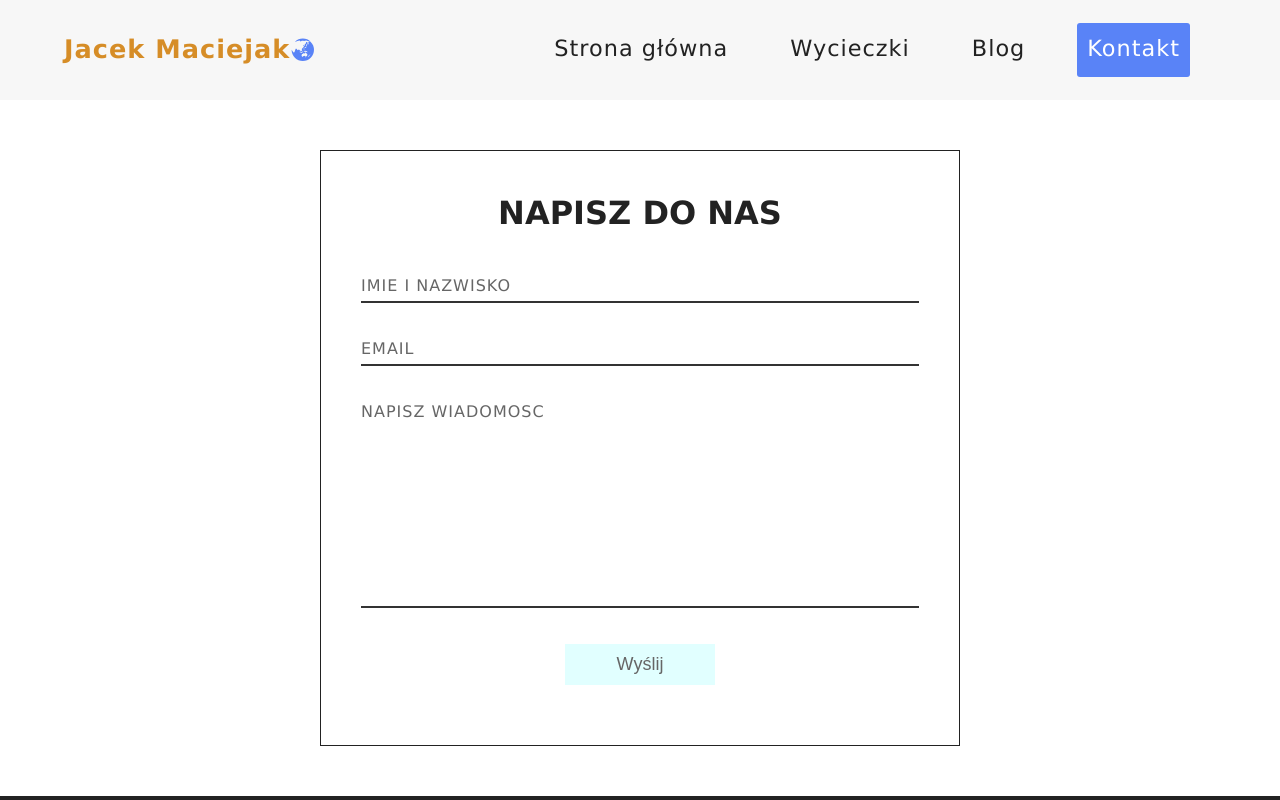
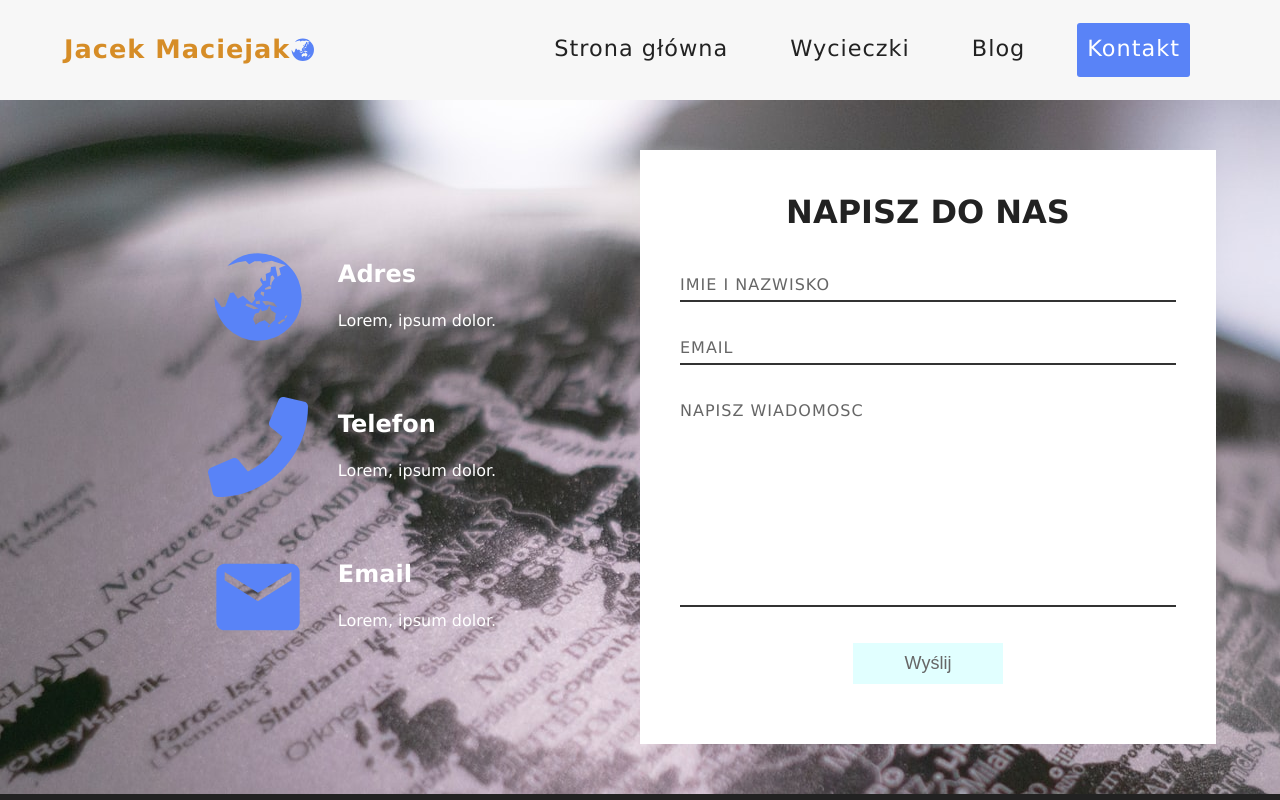
Before and after one commit to jacekmaciejak/Dream-holidays, a React (Create React App) app: page /kontakt in a window 1280 px wide. Shown: the top 800 px of the page. Built offline with nearby package versions, Linux system fonts and the light colour scheme.

Commit message:
Contact page has been finished

```diff
--- /dev/null
+++ b/src/components/Address/Address.css
@@ -0,0 +1,24 @@
+.address__container {
+    /* background-color: var(--mainWhite); */
+    color: var(--mainWhite);
+    width: 50%;
+}
+
+.address__item {
+    display: flex;
+    justify-content: center;
+    align-items: center;
+    column-gap: 30px;
+    row-gap: 30px;
+}
+
+.address__item:nth-child(2) {
+    margin: 50px 0;
+}
+
+.address__item span {
+    color: var(--mainBlue);
+    font-size: 100px;
+    display: flex;
+    align-items: center;
+}
--- /dev/null
+++ b/src/components/Address/Address.js
@@ -0,0 +1,38 @@
+import React from 'react'
+import './Address.css'
+import { FaPhone } from 'react-icons/fa'
+import { GiEarthAsiaOceania } from 'react-icons/gi'
+import { MdEmail } from 'react-icons/md'
+
+function Address() {
+    return (
+        <section className='address__container'>
+            <div className="address__item">
+                <span><GiEarthAsiaOceania /></span>
+                <div className="address__info">
+                    <h3>Adres</h3>
+                    <p>Lorem, ipsum dolor.</p>
+                </div>
+            </div>
+            <div className="address__item">
+                <span><FaPhone /></span>
+                <div className="address__info">
+                    <h3>Telefon</h3>
+                    <p>Lorem, ipsum dolor.</p>
+                </div>
+
+            </div>
+            <div className="address__item">
+                <span><MdEmail /></span>
+                <div className="address__info">
+                    <h3>Email</h3>
+                    <p>Lorem, ipsum dolor.</p>
+                </div>
+
+            </div>
+
+        </section>
+    )
+}
+
+export default Address
--- a/src/components/ContactForm/ContactForm.css
+++ b/src/components/ContactForm/ContactForm.css
@@ -2,9 +2,11 @@
     width: 50%;
     padding: 40px;
     /* background-color: var(--lightBlue); */
-    border: 1px solid var(--mainBlack);
+    /* border: 1px solid var(--mainBlack); */
     margin: 50px auto;
+    background-color: var(--mainWhite);
 }
+
 
 .contact__container h2 {
     text-align: center;
@@ -68,3 +70,9 @@
     color: var(--mainBlack);
     transform: scale(1.3);
 }
+
+@media screen and (max-width: 850px) {
+    .contact__container {
+        width: 100%;
+    }
+}
--- a/src/components/Hero/Hero.css
+++ b/src/components/Hero/Hero.css
@@ -11,3 +11,7 @@
     background-image: url("../../images/plane.jpg");
     min-height: 60vh;
 }
+
+.contactHero {
+    background-image: url("../../images/contact.jpg");
+}
--- a/src/pages/Contact.css
+++ b/src/pages/Contact.css
@@ -1,8 +1,13 @@
-.contact-container {
-    width: 100%;
-    min-height: 60vh;
+.contact__wrapper {
+    width: 90%;
     display: flex;
     justify-content: center;
     align-items: center;
-    flex-direction: column;
+    margin: 0 auto;
 }
+
+@media screen and (max-width: 850px) {
+    .contact__wrapper {
+        flex-direction: column;
+    }
+}
--- a/src/pages/Contact.js
+++ b/src/pages/Contact.js
@@ -1,11 +1,20 @@
 import React from 'react'
+import Address from '../components/Address/Address'
 import ContactForm from '../components/ContactForm/ContactForm'
+import Hero from '../components/Hero/Hero'
 import './Contact.css'
 function Contact() {
     return (
-        <div className='contact-container'>
-            <ContactForm />
-        </div>
+        <>
+            <Hero hero='contactHero'>
+                <div className='contact__wrapper'>
+                    <Address />
+                    <ContactForm />
+                </div>
+            </Hero>
+
+        </>
+
     )
 }
 
```
Also changed, not shown: src/images/contact.jpg (added).
